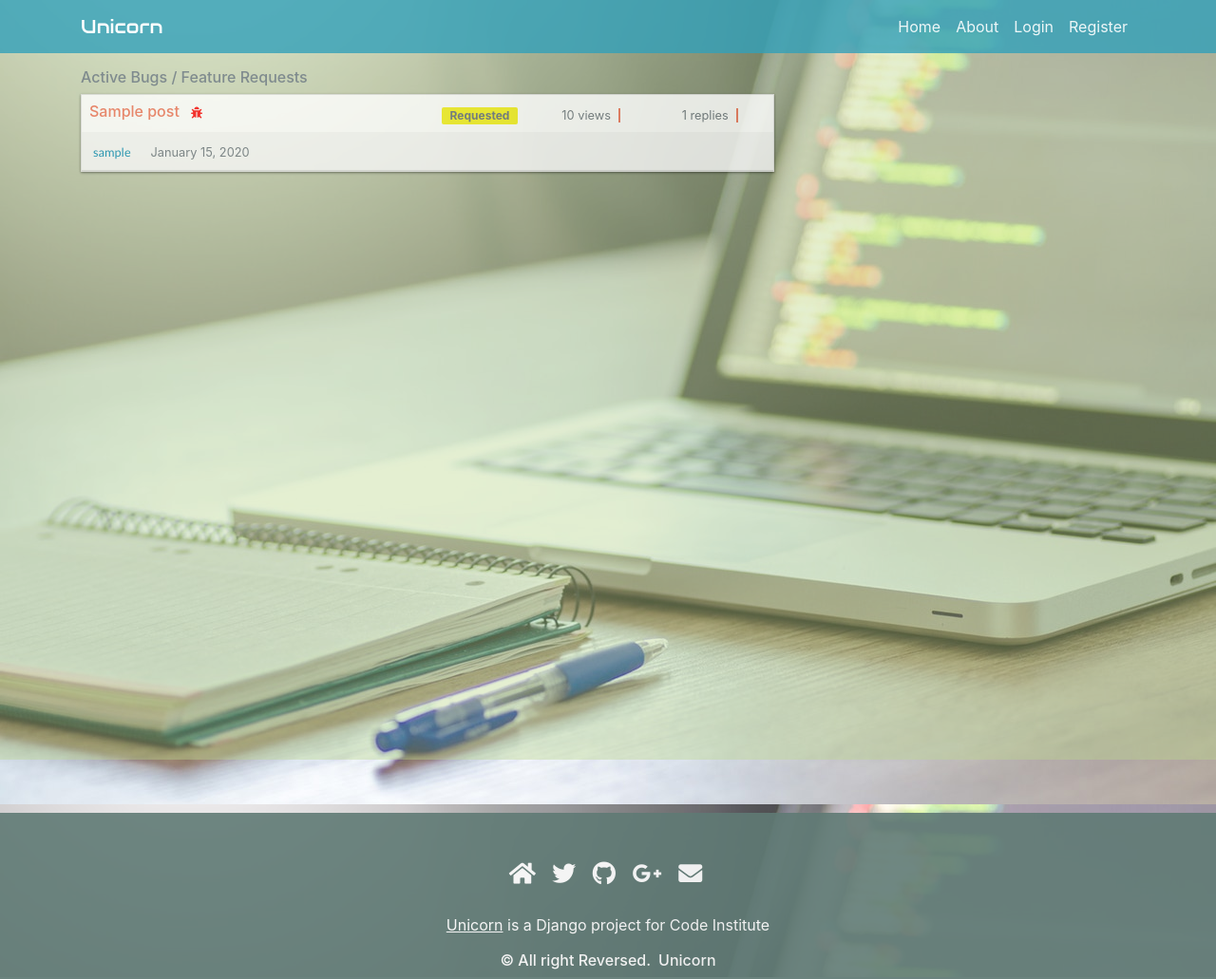
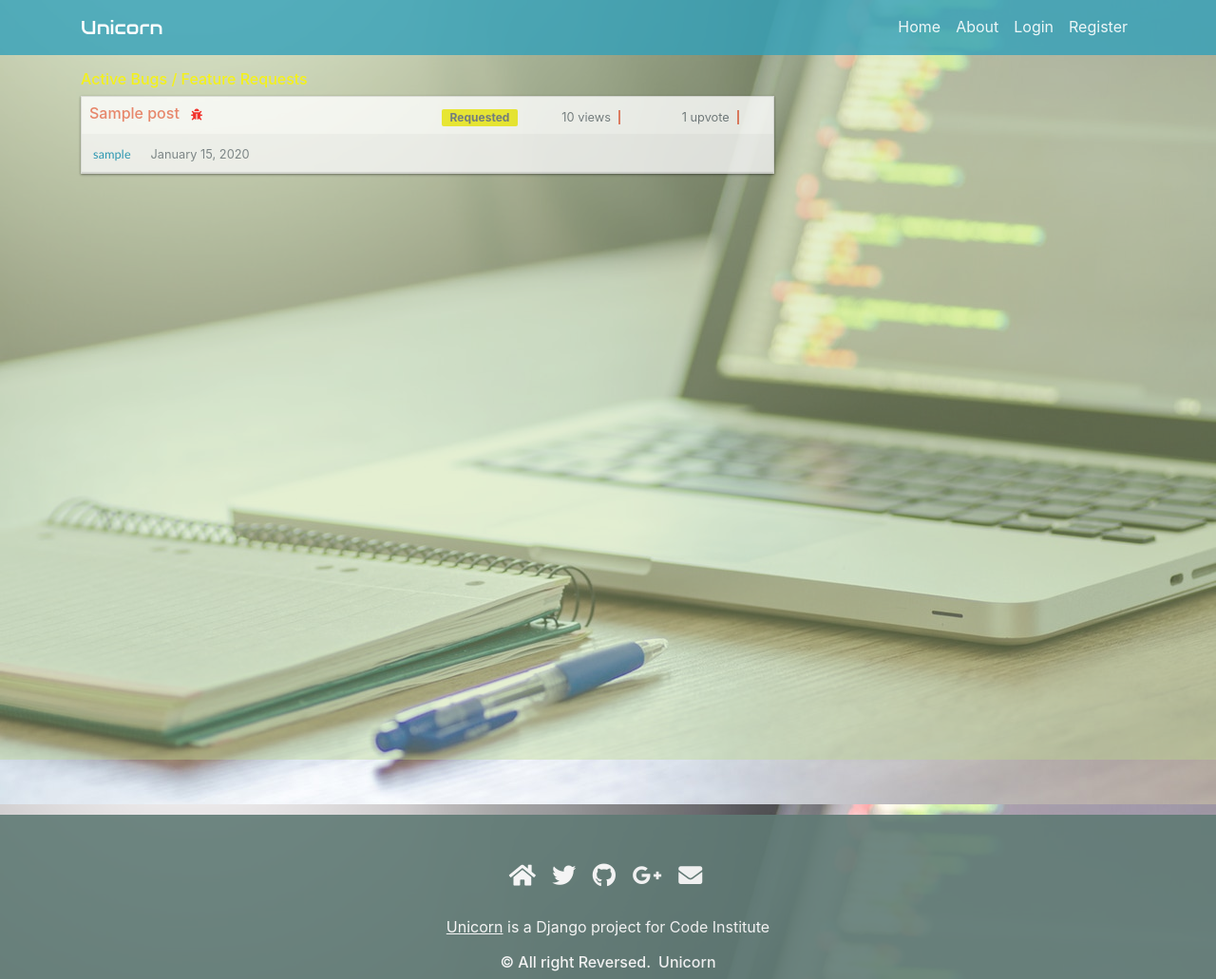
Before and after one commit to Code-Institute-Submissions/django_project-2, a Django app: page / in a window 1280 px wide. Shown: the whole page at 95% size. Run offline with Django 3.2, Linux system fonts and the light colour scheme; tables that the repository leaves empty hold one stand-in row (values such as "Sample post"); some libraries are stand-ins or nearby versions.

Commit message:
Chart JS integrated on front end - generating charts from django rest api endpoints data with jquery ajax calls

```diff
--- a/tracker/static/tracker/main.css
+++ b/tracker/static/tracker/main.css
@@ -1,8 +1,10 @@
 :root {
   --orange: #ef7559;
-  --blue: #0a8cb3;
+  --blue:   #0a8cb3;
   --hlblue: #08c4fd;
   --yellow: #f4f11a;
+  --red:    #fd0a0a;
+  --green:  #10e810;
 }
 
 body {
@@ -11,6 +13,7 @@
   -moz-background-size: cover;
   -o-background-size: cover;
   background-size: cover;
+  /* box-sizing: border-box; */
 }
 
 body:before {
@@ -20,6 +23,10 @@
   top: 0; bottom: 0;
   background: rgba(188, 214, 140, 0.4);
   z-index: -5;
+}
+
+.main-cont {
+  min-height: 80vh;
 }
 
 .audiowide {
@@ -38,21 +45,16 @@
   color: rgba(255,255,255,.9);
 }
 
-.navbar-dark .navbar-nav .nav-link:hover {
-  color: #c8ccd0;
-}
-
 .bugs {
-  color: #7f8b8e;
+  color: var(--yellow);
   font-size: 1rem;
 }
 
 .fa-bug {
-  color: #fd0a0a;
+  color: var(--red);
 }
 
 .fa-users-cog {
-  /* color: #10e810; */
   color: var(--hlblue);
 }
 
@@ -135,11 +137,7 @@
   margin-bottom: 0;
 }
 
-.replies {
-  border-right: 2px solid var(--orange);
-}
-
-.views {
+.upvotes, .views {
   border-right: 2px solid var(--orange);
 }
 
@@ -191,6 +189,16 @@
 
 }
 
+/* Charts */
+.upvotes-chart {
+  display: none;
+  margin-top: 1rem;
+}
+
+.graph2 {
+  margin-top: 2rem;
+}
+/* End Charts */
 
 
 /* forms */
@@ -340,3 +348,33 @@
 }
 
 /* End Footer */
+
+/* Media Queries */
+
+/* Extra small devices (phones, 600px and down) */
+@media only screen and (max-width: 600px) {}
+
+/* Small devices (portrait tablets and large phones, 600px and up) */
+@media only screen and (min-width: 600px) {}
+
+/* Medium devices (landscape tablets, 768px and up) */
+@media only screen and (min-width: 768px) {}
+
+/* Large devices (laptops/desktops, 992px and up) */
+@media only screen and (min-width: 992px) {
+
+  .navbar-dark .navbar-nav .nav-link {
+    border-bottom: 2px solid transparent;
+  }
+
+  .navbar-dark .navbar-nav .nav-link:hover {
+    border-bottom: 2px solid var(--yellow);
+  }
+
+  .upvotes-chart {
+    display: block;
+  }
+}
+
+/* Extra large devices (large laptops and desktops, 1200px and up) */
+@media only screen and (min-width: 1200px) {}
--- a/tracker/static/tracker/main.js
+++ b/tracker/static/tracker/main.js
@@ -1,6 +1,91 @@
 $(document).ready(function(){
 
-});
+  const bugChart = document.getElementById('bugChart').getContext('2d')
+  const featChart = document.getElementById('featChart').getContext('2d')
+  const endpoint = 'api/charts/data'
+
+  // Bug upvotes Chart
+  $.ajax({
+    method: 'GET',
+    url: endpoint,
+    success: (res) => {
+      let data = res.bugs.datasets[0].data
+      let labels = res.bugs.labels
+
+      if (bugChart) {
+        const bugVotesChart = new Chart(bugChart, {
+          type: 'bar',
+          data: {
+            labels:   labels,
+            datasets: [{
+              label: 'Bug Upvotes',
+              data: data,
+              backgroundColor: '#ef7559'
+            }]
+          },
+          options: {
+            scales: {
+              yAxes: [{
+                  ticks: {
+                      beginAtZero: true,
+                      min: 0,
+                      max: 10,
+                      stepSize: 2,
+                  }
+              }]
+            }
+          }
+        })
+      }
+    },
+    error: (error_data) => {
+      console.log(error_data)
+    },
+  })// End Ajax call graph 1
+
+
+  // Features upvotes Chart
+  $.ajax({
+    method: 'GET',
+    url: endpoint,
+    success: (res) => {
+      let data = res.features.datasets[0].data
+      let labels = res.features.labels
+
+      if (featChart) {
+        const featVotesChart = new Chart(featChart, {
+          type: 'bar',
+          data: {
+            labels:   labels,
+            datasets: [{
+              label: 'Feature Upvotes',
+              data: data,
+              backgroundColor: '#0a8cb3'
+            }]
+          },
+          options: {
+            scales: {
+              yAxes: [{
+                  ticks: {
+                      beginAtZero: true,
+                      min: 0,
+                      max: 10,
+                      stepSize: 2
+                  }
+              }]
+            }
+          }
+        })
+      }
+    },
+    error: (error_data) => {
+      console.log(error_data)
+    },
+  })// End Ajax call graph 2
+
+
+})
+// End JQuery
 
 const cards = document.querySelectorAll('.card')
 
@@ -50,9 +135,21 @@
       if (titleLength > 30 && header.classList.contains('list')) {
         const str1 = `${header.innerHTML.slice(0, 30)}...`
         const str2 = `${header.innerHTML.slice(titleLength, -1)}`
-        console.log(str1)
-        console.log(str2)
         header.innerHTML = `${str1}${str2}`
+      }
+  	})
+  }
+}
+
+// Function to change singular/plural of 'upvotes'
+function upvotes() {
+  if (cards) {
+    [...cards].forEach(card => {
+      const totalUpvotes = parseInt(card.getElementsByClassName('upvotes-total')[0].innerText)
+      let element = card.getElementsByClassName('upvotes')[0].innerText
+      if (totalUpvotes > 1) {
+        element += 's'
+        card.getElementsByClassName('upvotes')[0].innerText = element
       }
   	})
   }
@@ -61,3 +158,22 @@
 changeStatus()
 displayIcon()
 limitTicketTitle()
+upvotes()
+
+
+
+
+
+
+// const featVotesChart = new Chart(featChart, {
+//   type: 'bar',
+//   data: {
+//     labels:   ['Fea 1', 'Fea 2', 'Fea 3', 'Fea 4', 'Fea 5', 'Fea 6'],
+//     datasets: [{
+//       label: 'Upvotes',
+//       data: [45, 88, 34, 67, 24, 78],
+//       backgroundColor: '#0a8cb3'
+//     }]
+//   },
+//   options: {}
+// })
--- a/tracker/templates/tracker/base.html
+++ b/tracker/templates/tracker/base.html
@@ -12,6 +12,7 @@
   <link href="https://fonts.googleapis.com/css?family=Lato:300,400,700" rel="stylesheet">
   <link rel="stylesheet" href="https://cdnjs.cloudflare.com/ajax/libs/animate.css/3.7.0/animate.min.css">
   <link rel="stylesheet" href="https://fonts.googleapis.com/icon?family=Material+Icons">
+  <script src="https://cdnjs.cloudflare.com/ajax/libs/Chart.js/2.8.0/Chart.min.js"></script>
   <link rel="stylesheet" href="https://use.fontawesome.com/releases/v5.8.1/css/all.css" integrity="sha384-50oBUHEmvpQ+1lW4y57PTFmhCaXp0ML5d60M1M7uH2+nqUivzIebhndOJK28anvf" crossorigin="anonymous">
   <!-- Bootstrap CSS -->
   <link rel="stylesheet" href="https://stackpath.bootstrapcdn.com/bootstrap/4.1.3/css/bootstrap.min.css"integrity="sha384-MCw98/SFnGE8fJT3GXwEOngsV7Zt27NXFoaoApmYm81iuXoPkFOJwJ8ERdknLPMO"crossorigin="anonymous">
@@ -61,7 +62,7 @@
       </div>
     </nav>
   </header>
-  <main role="main" class="container">
+  <main role="main" class="container main-cont">
     {% if messages %}
       {% for message in messages %}
         <div class="alert alert-{{ message.tags }} mt-3">
@@ -69,11 +70,9 @@
         </div>
       {% endfor %}
     {% endif %}
-    <section class="bugs-section row">
-      <div class="col-md-8">
-        {% block content %}{% endblock %}
-      </div>
-    </section>
+
+    {% block content %}{% endblock %}
+
   </main>
 
   <section id="footer">
@@ -107,7 +106,11 @@
 
   <!-- Optional JavaScript -->
   <!-- jQuery first, then Popper.js, then Bootstrap JS -->
-  <script src="https://code.jquery.com/jquery-3.3.1.slim.min.js" integrity="sha384-q8i/X+965DzO0rT7abK41JStQIAqVgRVzpbzo5smXKp4YfRvH+8abtTE1Pi6jizo" crossorigin="anonymous"></script>
+  <!-- <script src="https://code.jquery.com/jquery-3.3.1.slim.min.js" integrity="sha384-q8i/X+965DzO0rT7abK41JStQIAqVgRVzpbzo5smXKp4YfRvH+8abtTE1Pi6jizo" crossorigin="anonymous"></script> -->
+  <script
+  src="https://code.jquery.com/jquery-3.3.1.min.js"
+  integrity="sha256-FgpCb/KJQlLNfOu91ta32o/NMZxltwRo8QtmkMRdAu8="
+  crossorigin="anonymous"></script>
   <script src="https://cdnjs.cloudflare.com/ajax/libs/popper.js/1.14.3/umd/popper.min.js" integrity="sha384-ZMP7rVo3mIykV+2+9J3UJ46jBk0WLaUAdn689aCwoqbBJiSnjAK/l8WvCWPIPm49" crossorigin="anonymous"></script>
   <script src="https://stackpath.bootstrapcdn.com/bootstrap/4.1.3/js/bootstrap.min.js" integrity="sha384-ChfqqxuZUCnJSK3+MXmPNIyE6ZbWh2IMqE241rYiqJxyMiZ6OW/JmZQ5stwEULTy" crossorigin="anonymous"></script>
   <script src="{% static 'tracker/main.js' %}" charset="utf-8"></script>
--- a/tracker/templates/tracker/home.html
+++ b/tracker/templates/tracker/home.html
@@ -1,5 +1,7 @@
 {% extends "tracker/base.html" %}
 {% block content %}
+<section class="bugs-section row">
+  <div class="col-md-8">
     <h4 class="bugs mt-3">Active Bugs / Feature Requests</h4>
     {% for post in posts %}
         <article class="card list-view mb-1 mt-1">
@@ -22,7 +24,9 @@
               <small class="views text-muted pr-2">{{ post.views }} views</small>
             </div>
             <div class="col-lg-2">
-              <small class="replies text-muted pr-2">{{ post.get_comment_total }} replies</small>
+              <small class="upvotes text-muted pr-2">
+                <span class="upvotes-total">{{ post.get_upvotes_total }}</span> upvote
+              </small>
             </div>
           </div>
           <div class="card-header">
@@ -31,6 +35,20 @@
           </div>
         </article>
     {% endfor %}
+  </div>
+  <div class="col-md-6 col-lg-4 upvotes-chart">
+    <div class="graph1">
+      <canvas id="bugChart"></canvas>
+    </div>
+    <div class="graph2">
+      <canvas id="featChart"></canvas>
+    </div>
+  </div>
+  <!-- <div class="col-md-6 col-lg-4 upvotes-chart">
+    <canvas id="featChart"></canvas>
+  </div> -->
+</section>
+
 
 {% if is_paginated %}
   <div class="row d-flex pagination align-items-end">
@@ -53,10 +71,6 @@
         <a class="btn btn-outline-info mb-4 mt-3" href="?page={{ page_obj.paginator.num_pages }}">Last</a>
       {% endif %}
     </div>
-
   </div>
-
-
 {% endif %}
-
 {% endblock content %}
--- a/tracker/templates/tracker/post_detail.html
+++ b/tracker/templates/tracker/post_detail.html
@@ -1,5 +1,7 @@
 {% extends "tracker/base.html" %}
 {% block content %}
+<section class="details-section row">
+  <div class="col-md-8">
     <article class="card post-detail mt-3 mb-3">
       <div class="row">
         <div class="col-lg-2">
@@ -66,4 +68,7 @@
         </div>
       {% endfor %}
     </article>
+  </div>
+</section>
+
 {% endblock content %}
```
Lines whose indentation alone changed are shown as unchanged.
